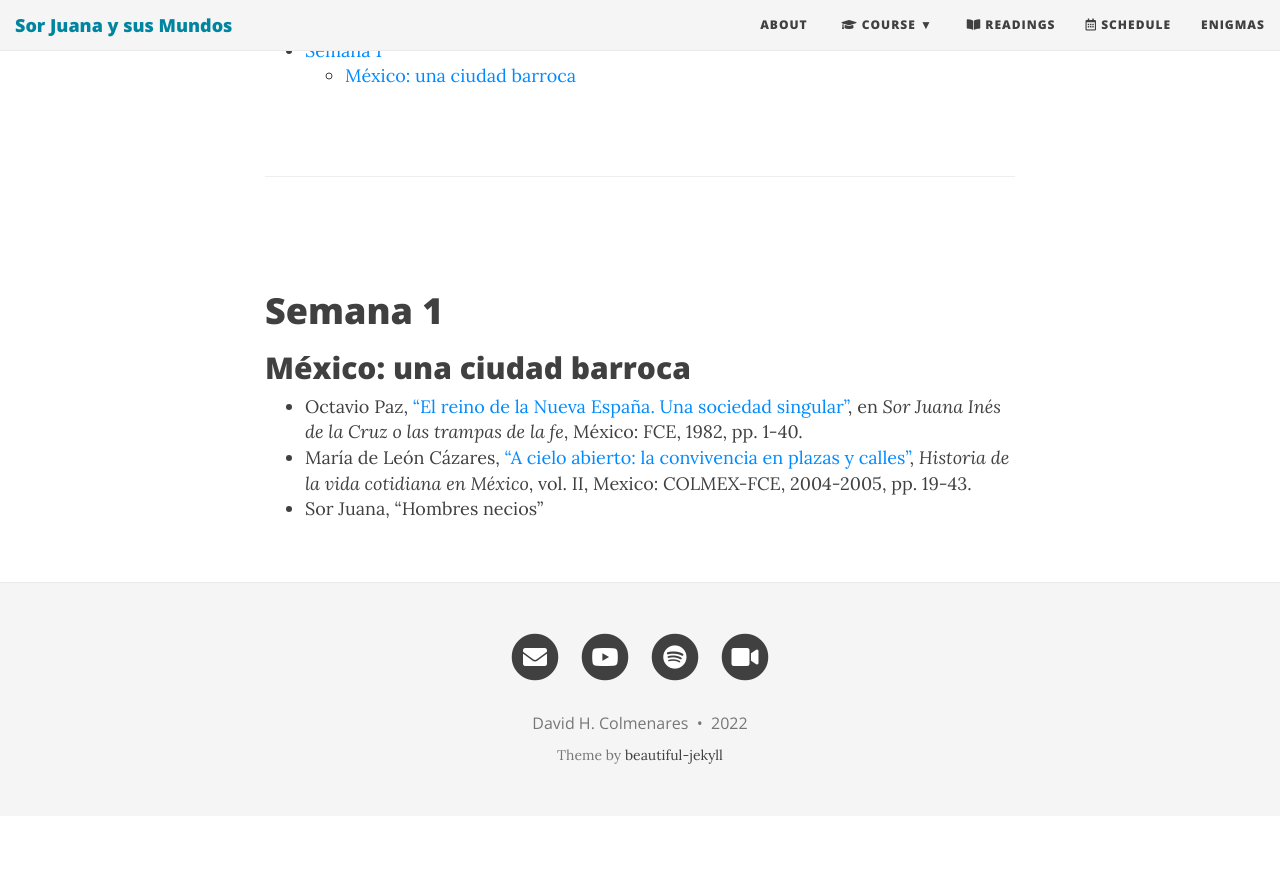
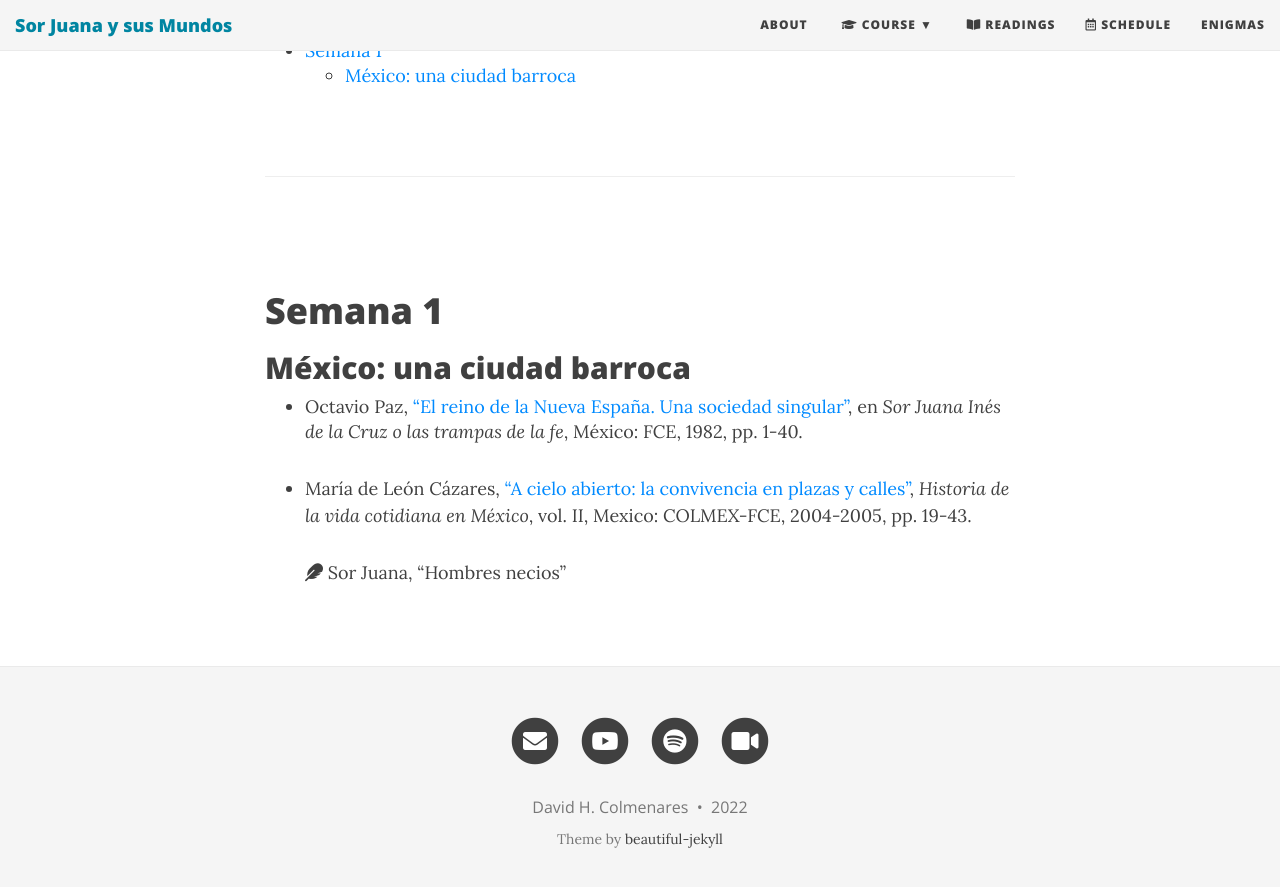
Before and after one commit to Hipomenes/sorjuana, a Jekyll site: the page built from syllabus.md, in a window 1280 px wide and 900 px high, scrolled down 556 px. Shown: the top 887 px of the window. Built offline with Jekyll 4.4.1, drawn with Linux system fonts in a browser that asks for light colours; nearby versions of some CDN libraries; before the commit the page ends 1372 px from its top, so only the background shows below that.

Commit message:
Update syllabus.md

```diff
--- a/syllabus.md
+++ b/syllabus.md
@@ -21,4 +21,5 @@ bigimg: http://www.ilovelibraries.org/sites/default/files/palafoxianazoom.png
 
 - Octavio Paz, [“El reino de la Nueva España. Una sociedad singular”](https://bushare-my.sharepoint.com/:u:/g/personal/dhcg_bu_edu/Ee5TsI0d7U5Dp7YXoSFvHcMBasiSal-Hk9Yci97Sc8JRdQ?e=V9QrE5), en *Sor Juana Inés de la Cruz o las trampas de la fe*, México: FCE, 1982, pp. 1-40.
 - María de León Cázares, ["A cielo abierto: la convivencia en plazas y calles"](https://drive.google.com/file/d/1PlmL8H6Nv0Lmyv8ar0HhKaNO-X8fo9we/view?usp=sharing), *Historia de la vida cotidiana en México*, vol. II, Mexico: COLMEX-FCE, 2004-2005, pp. 19-43.
-- Sor Juana, "Hombres necios"
+
+    <i class="fas fa-feather"></i> Sor Juana, "Hombres necios"
```
